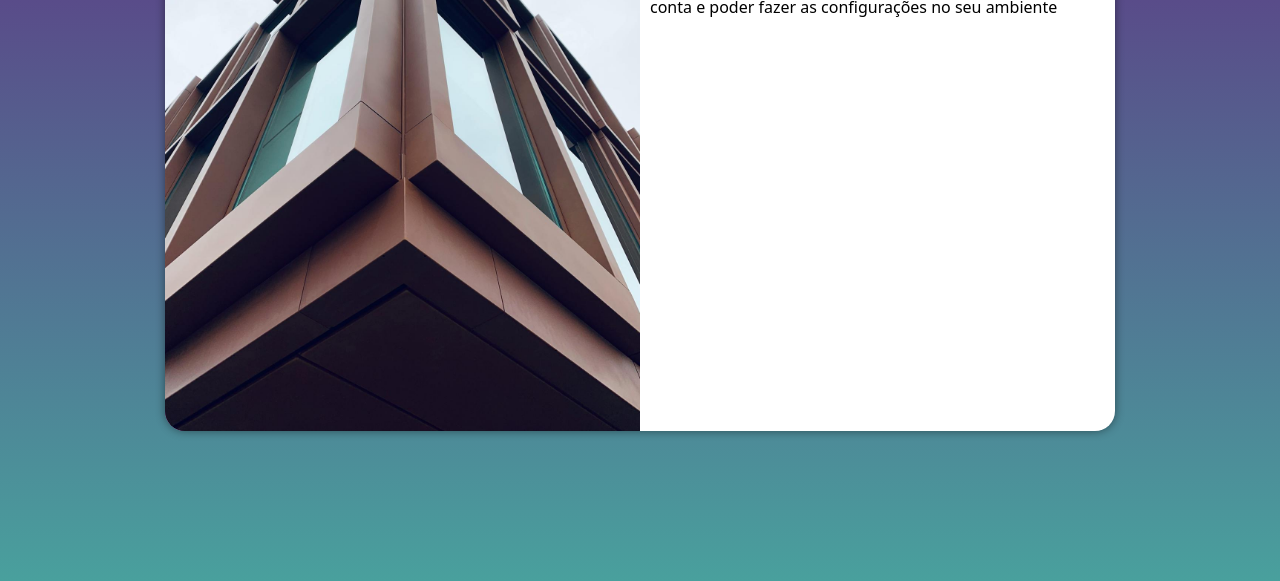
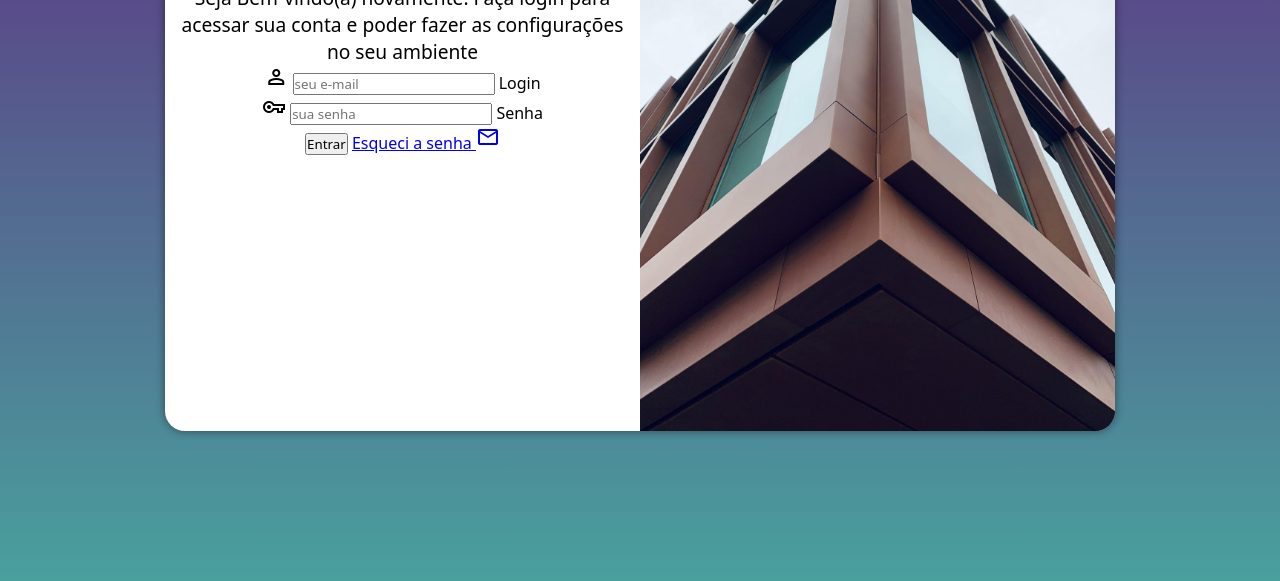
Before and after one commit to JonPRG/login, a plain HTML site: page index.html in a window 1280 px wide. Shown: the part 219-800 px from the top of the page. Drawn offline with nearby package versions, Linux system fonts and the light colour scheme.

Commit message:
formulario adicionado

```diff
--- a/estilos/media-query.css
+++ b/estilos/media-query.css
@@ -32,14 +32,22 @@
     }
 
     section#login > div#imagem{
-        float: left;
+        float: right;
         width: 50%;
         height: 100%;
     }
 
     section#login > div#formulario{
-        float: right;
+        float: left;
         width: 50%;
 
     }
+
+    div#formulario > h1{
+        font-size: 2em;
+    }
+
+    div#formulario > p{
+        font-size: 1.2em;
+    }
 }
--- a/estilos/style.css
+++ b/estilos/style.css
@@ -53,3 +53,12 @@ section#login > div#formulario{
     padding: 10px;
 
 }
+
+div#formulario{
+    text-align: center;
+    margin-bottom: 10px;
+}
+
+div#formulario > p{
+    font-size: 0.8em;
+}
--- a/index.html
+++ b/index.html
@@ -4,6 +4,7 @@
     <meta charset="UTF-8">
     <meta name="viewport" content="width=device-width, initial-scale=1.0">
     <title>Login</title>
+    <link rel="stylesheet" href="https://fonts.googleapis.com/css2?family=Material+Symbols+Outlined:opsz,wght,FILL,GRAD@20..48,100..700,0..1,-50..200" />
     <link rel="stylesheet" href="estilos/style.css">
     <link rel="stylesheet" href="estilos/media-query.css">
 </head>
@@ -15,8 +16,19 @@
             <div id="formulario">
                 <h1>Login</h1>
                 <p>Seja Bem-vindo(a) novamente. Faça login para acessar sua conta e poder fazer as configurações no seu ambiente</p>
-                <form action="login.php" method="post">
-
+                <form action="login.php" method="post" autocomplete="on">
+                    <div class="campo">
+                        <span class="material-symbols-outlined">person</span>
+                        <input type="email" name="login" id="ilogin" placeholder="seu e-mail" autocomplete="email" required maxlength="50">
+                        <label for="ilogin">Login</label>
+                    </div>
+                    <div class="campo">
+                        <span class="material-symbols-outlined">vpn_key</span>
+                        <input type="password" name="senha" id="isenha" placeholder="sua senha" autocomplete="current-password" required minlength="8" maxlength="20">
+                        <label for="isenha">Senha</label>
+                    </div>
+                    <input type="submit" value="Entrar">
+                    <a href="esqueci.html">Esqueci a senha <span class="material-symbols-outlined">mail</span></a>
                 </form>
             </div>
         </section>
```
